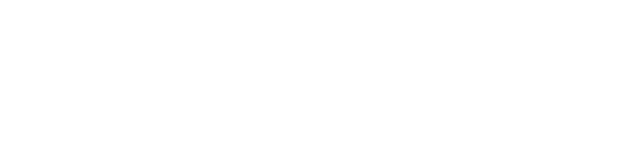
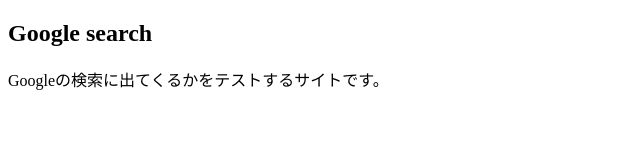
Before and after one commit to Kosuke-tech/Google-Search-Test, a plain HTML site: page index.html in a window 1280 px wide. Shown: the whole page, without its empty margins (0-640 px from the left). Drawn offline with Linux system fonts and the light colour scheme.

Commit message:
Update index.html

```diff
--- a/index.html
+++ b/index.html
@@ -10,3 +10,8 @@
     </head>
 <body>
     <header>
+        <h2 class="h2">Google search</h2>
+    </header>
+    <p>Googleの検索に出てくるかをテストするサイトです。</p>
+</body>
+</html>
```
